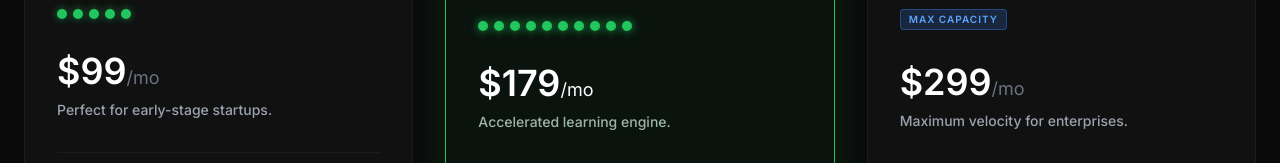
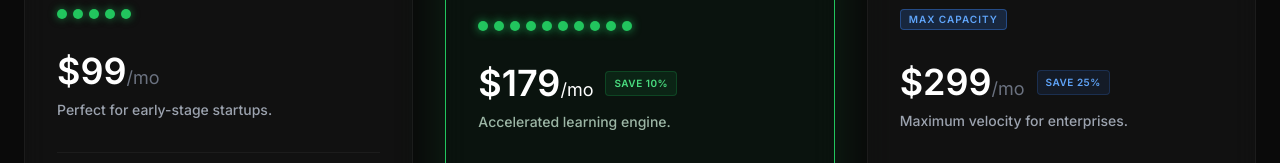
Before and after one commit to valentinyeo/endless-testing-landingpage, a plain HTML site: page index.html in a window 1280 px wide. Shown: the part 2254-2417 px from the top of the page. Drawn offline with nearby package versions, Linux system fonts and the light colour scheme.

Commit message:
style: add savings badges to growth and scale plans

```diff
--- a/index.html
+++ b/index.html
@@ -374,7 +374,10 @@
                     </div>
 
                     <div class="mb-8 pb-8 border-b border-white/10">
-                        <div class="text-4xl font-bold text-white">$179<span class="text-lg text-brand-200/50 font-normal">/mo</span></div>
+                        <div class="flex items-center gap-3">
+                            <div class="text-4xl font-bold text-white">$179<span class="text-lg text-brand-200/50 font-normal">/mo</span></div>
+                            <span class="px-2 py-1 rounded bg-brand-500/10 border border-brand-500/20 text-brand-400 text-[10px] font-black uppercase tracking-wider">Save 10%</span>
+                        </div>
                         <p class="text-brand-100/70 text-sm mt-2 font-medium">Accelerated learning engine.</p>
                     </div>
 
@@ -406,7 +409,10 @@
                     </div>
 
                     <div class="mb-8 pb-8 border-b border-white/5">
-                        <div class="text-4xl font-bold text-white">$299<span class="text-lg text-gray-500 font-normal">/mo</span></div>
+                        <div class="flex items-center gap-3">
+                            <div class="text-4xl font-bold text-white">$299<span class="text-lg text-gray-500 font-normal">/mo</span></div>
+                            <span class="px-2 py-1 rounded bg-blue-500/10 border border-blue-500/20 text-blue-400 text-[10px] font-black uppercase tracking-wider">Save 25%</span>
+                        </div>
                         <p class="text-gray-400 text-sm mt-2 font-medium">Maximum velocity for enterprises.</p>
                     </div>
 
```
